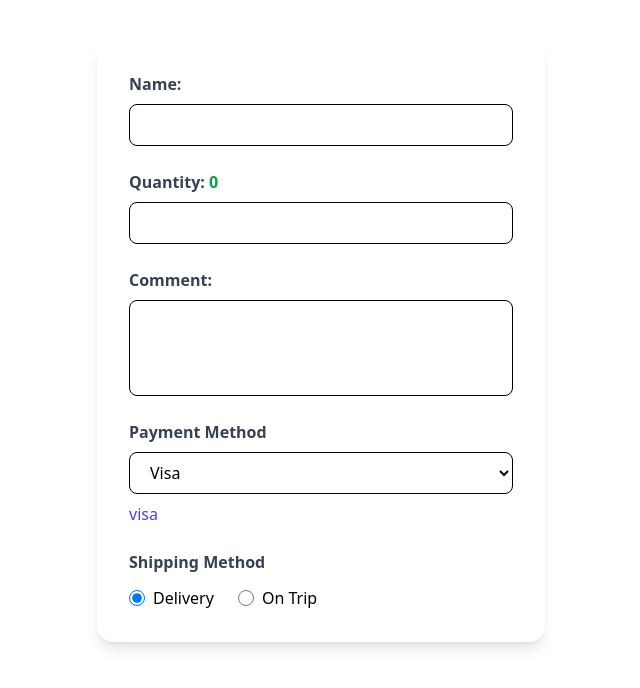
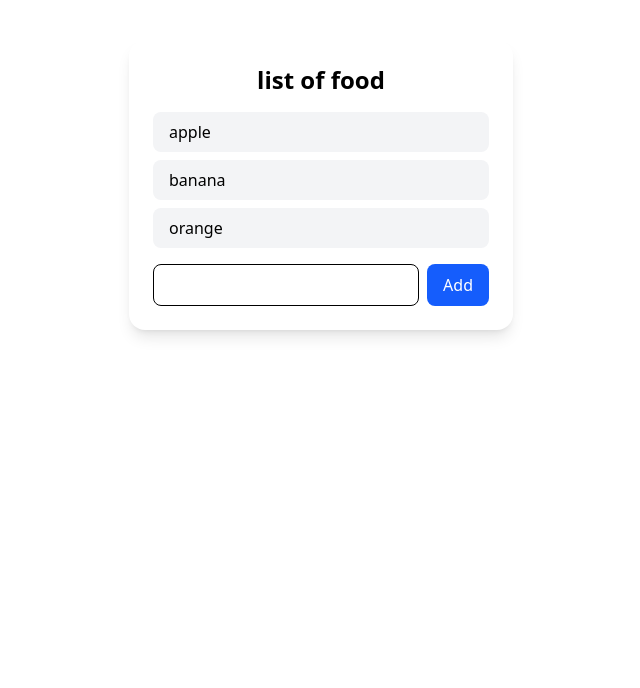
Before and after one commit to mohmedRefat/my-react-app, a React (Vite) app: page / in a window 1280 px wide. Shown: the top 688 px of the page, without its empty margins (319-959 px from the left). Built offline with nearby package versions, Linux system fonts and the light colour scheme.

Commit message:
food list important lessons

```diff
--- a/src/App.jsx
+++ b/src/App.jsx
@@ -1,9 +1,4 @@
-/*
-*onChange = is event handler used primary especially with form Elements liks
-*select textarea input
-*trigger function every time value exhanged
 
-*/
 import MyCompo from "./MyCompo";
 function App() {
   return (
--- a/src/MyCompo.jsx
+++ b/src/MyCompo.jsx
@@ -1,116 +1,48 @@
 import { useState } from "react";
 
 function MyCompo() {
-  const [name, setName] = useState("");
-  const [quantity, setQuattity] = useState(0);
-  const [comment, setComment] = useState("");
-  const [pay, setPay] = useState("visa");
-  const [ship, setShip] = useState("Delivery");
+  const [food, setFood] = useState(["apple", "banana", "orange"]);
 
-  function updateName(e) {
-    setName(e.target.value);
+  function handleAddElement() {
+    const newFood = document.getElementById("inp").value;
+    document.getElementById("inp").value = "";
+    setFood((f) => [...f, newFood]);
   }
 
-  function updateQuantity(e) {
-    setQuattity(e.target.value);
-  }
-
-  function updateComment(e) {
-    setComment(e.target.value);
-  }
-
-  function shippFunc(e) {
-    setShip(e.target.value);
-  }
-
-  function payFunc(e) {
-    setPay(e.target.value);
+  function handleDelete(index) {
+    setFood(food.filter((_, i) => i !== index));
   }
 
   return (
-    <form className="max-w-md mx-auto mt-10 bg-white shadow-lg p-8 rounded-2xl flex flex-col gap-6">
-      {/* NAME */}
-      <div className="flex flex-col gap-2">
-        <label className="font-semibold text-gray-700">
-          Name: <span className="text-blue-600">{name}</span>
-        </label>
+    <div className="max-w-sm mx-auto mt-10 p-6 bg-white rounded-2xl shadow-lg">
+      <h2 className="text-center text-2xl font-semibold mb-4">list of food</h2>
+
+      <ul className="mb-4">
+        {food.map((food, index) => (
+          <li
+            key={index}
+            onClick={() => handleDelete(index)}
+            className="bg-gray-100 mb-2 px-4 py-2 rounded-lg cursor-pointer transition hover:bg-red-100 hover:translate-x-1"
+          >
+            {food}
+          </li>
+        ))}
+      </ul>
+
+      <div className="flex gap-2">
         <input
           type="text"
-          onChange={updateName}
-          className="border rounded-lg px-4 py-2 focus:outline-none focus:ring-2 focus:ring-blue-400"
+          id="inp"
+          className="flex-1 px-3 py-2 border rounded-lg outline-none focus:border-blue-500 focus:ring-2 focus:ring-blue-300"
         />
+        <button
+          onClick={handleAddElement}
+          className="px-4 py-2 bg-blue-600 text-white rounded-lg transition hover:bg-blue-700"
+        >
+          Add
+        </button>
       </div>
-
-      {/* QUANTITY */}
-      <div className="flex flex-col gap-2">
-        <label className="font-semibold text-gray-700">
-          Quantity: <span className="text-green-600">{quantity}</span>
-        </label>
-        <input
-          type="number"
-          onChange={updateQuantity}
-          className="border rounded-lg px-4 py-2 focus:outline-none focus:ring-2 focus:ring-green-400"
-        />
-      </div>
-
-      {/* COMMENT */}
-      <div className="flex flex-col gap-2">
-        <label className="font-semibold text-gray-700">
-          Comment: <span className="text-purple-600">{comment}</span>
-        </label>
-        <textarea
-          onChange={updateComment}
-          className="border rounded-lg px-4 py-2 h-24 resize-none focus:outline-none focus:ring-2 focus:ring-purple-400"
-        ></textarea>
-      </div>
-
-      {/* SELECT PAYMENT */}
-      <div className="flex flex-col gap-2">
-        <label className="font-semibold text-gray-700">Payment Method</label>
-
-        <select
-          value={pay}
-          onChange={payFunc}
-          className="border rounded-lg px-4 py-2 bg-white focus:outline-none focus:ring-2 focus:ring-indigo-400"
-        >
-          <option value="">Select your payment</option>
-          <option value="visa">Visa</option>
-          <option value="CreditCard">Credit Card</option>
-          <option value="GiftCard">Gift Card</option>
-        </select>
-
-        <p className="text-indigo-600 font-medium">{pay}</p>
-      </div>
-
-      {/* RADIO SHIPPING */}
-      <div className="flex flex-col gap-2">
-        <label className="font-semibold text-gray-700">Shipping Method</label>
-
-        <div className="flex gap-6 mt-1">
-          <label className="flex items-center gap-2 cursor-pointer">
-            <input
-              type="radio"
-              value="Delivery"
-              checked={ship === "Delivery"}
-              onChange={shippFunc}
-              className="w-4 h-4 text-blue-600 focus:ring-blue-400"
-            />
-            <span>Delivery</span>
-          </label>
-
-          <label className="flex items-center gap-2 cursor-pointer">
-            <input
-              type="radio"
-              value="onTrip"
-              checked={ship === "onTrip"}
-              onChange={shippFunc}
-              className="w-4 h-4 text-blue-600 focus:ring-blue-400"
-            />
-            <span>On Trip</span>
-          </label>
-        </div>
-      </div>
-    </form>
+    </div>
   );
 }
 
```
